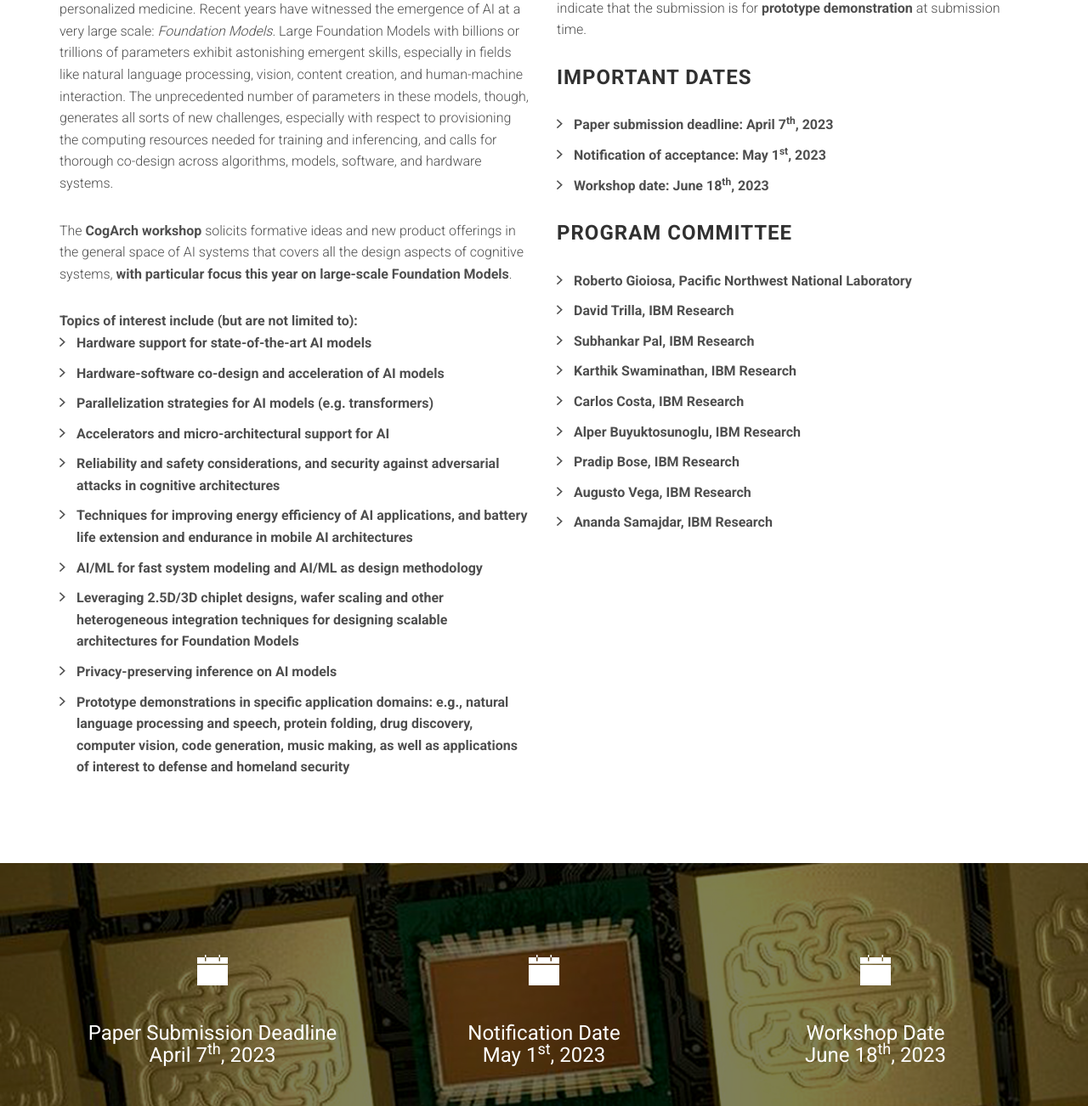
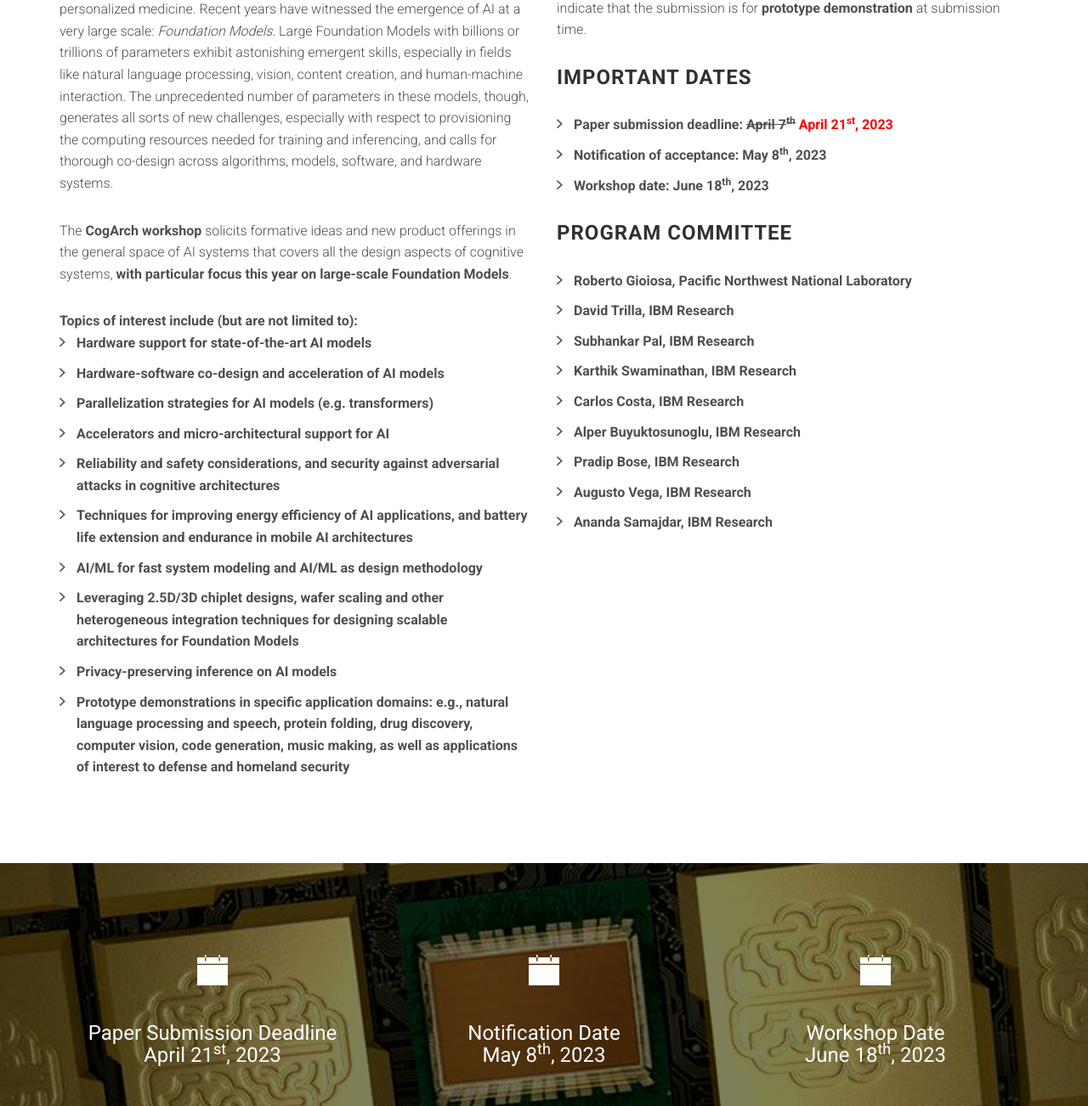
Before and after one commit to augustojv/cogarch-workshop-2023, a website: page index.html in a window 1280 px wide. Shown: the part 1878-3180 px from the top of the page at 85% size. Drawn offline with Linux system fonts and the light colour scheme; files whose address does not match are found by name.

Commit message:
Deadline extended

```diff
--- a/index.html
+++ b/index.html
@@ -151,7 +151,7 @@
                     conference</a>) indicating the type of submission: <strong>regular presentation</strong> or <strong>prototype
                     demonstration</strong>. Submissions should be submitted to the following
 					<strong><a href="https://easychair.org/conferences/?conf=cogarch2023" target="_blank">link</a></strong> by
-					<strong>April 7<sup>th</sup>, 2023</strong>.
+					<del>April 7<sup>th</sup></del> <strong><font color="red">April 21<sup>st</sup>, 2023</font></strong>.
                     <br>
                     If you have questions regarding submission, please contact us:
                     <a href="mailto:info@cogarchworkshop.org">info@cogarchworkshop.org</a>
@@ -184,8 +184,8 @@
 
                     <p>
 					<ul class="list-arrow-right">
-						<li>Paper submission deadline: April 7<sup>th</sup>, 2023</li>
-						<li>Notification of acceptance: May 1<sup>st</sup>, 2023</li>
+						<li>Paper submission deadline: <del>April 7<sup>th</sup></del> <strong><font color="red">April 21<sup>st</sup>, 2023</font></strong></li>
+						<li>Notification of acceptance: May 8<sup>th</sup>, 2023</li>
 						<li>Workshop date: June 18<sup>th</sup>, 2023</li>
 					</ul>
                     </p>
@@ -217,13 +217,13 @@
                 <div class="col-sm-4">
 
                     <i class="ion-ios-calendar"></i>
-                    <h3>Paper Submission Deadline<br>April 7<sup>th</sup>, 2023</h3>
+                    <h3>Paper Submission Deadline<br>April 21<sup>st</sup>, 2023</h3>
 
                 </div>
                 <div class="col-sm-4">
 
                     <i class="ion-ios-calendar"></i>
-                    <h3>Notification Date<br>May 1<sup>st</sup>, 2023</h3>
+                    <h3>Notification Date<br>May 8<sup>th</sup>, 2023</h3>
 
                 </div>
                 <div class="col-sm-4">
```
